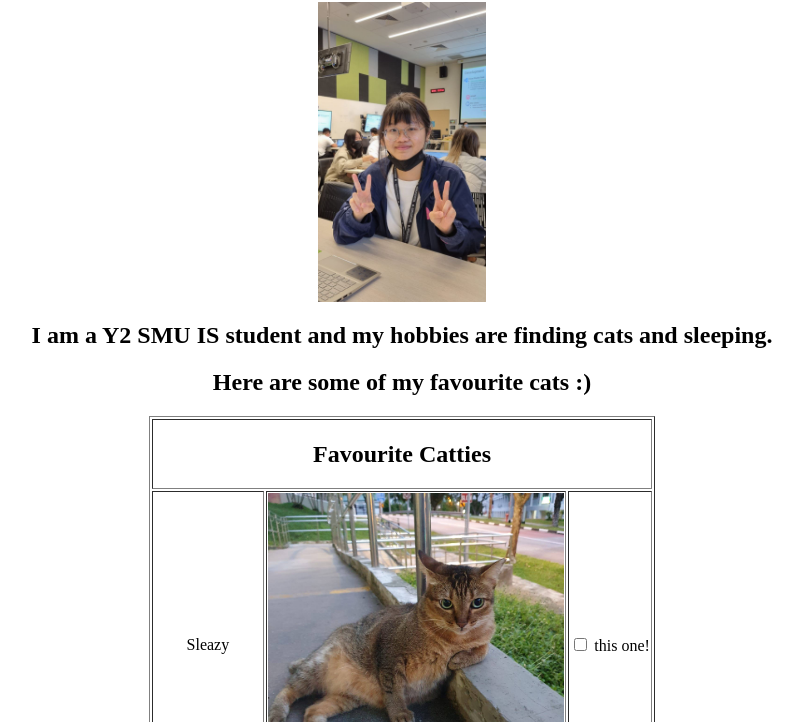
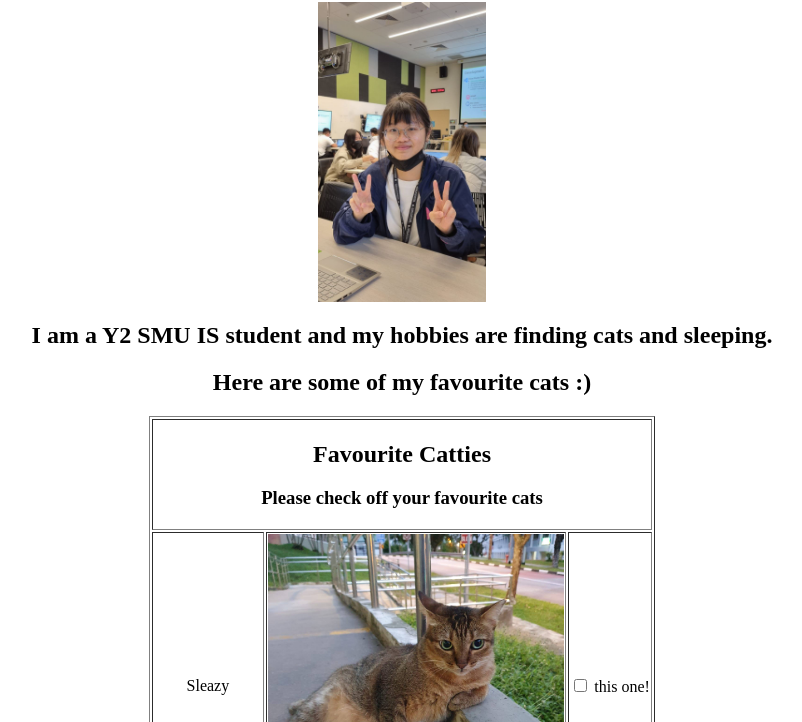
Before and after one commit to blarrie/blarrie.github.io, a plain HTML site: page index.html in a window 1280 px wide. Shown: the part 78-800 px from the top of the page, without its empty margins (238-1040 px from the left). Drawn offline with Linux system fonts and the light colour scheme.

Commit message:
adding text

```diff
--- a/index.html
+++ b/index.html
@@ -34,6 +34,7 @@
       <tr>
         <th colspan="3">
           <h2>Favourite Catties</h2>
+          <h3 style="text-decoration: wavy;">Please check off your favourite cats</h3>
         </th>
       </tr>
       <tr>
```
